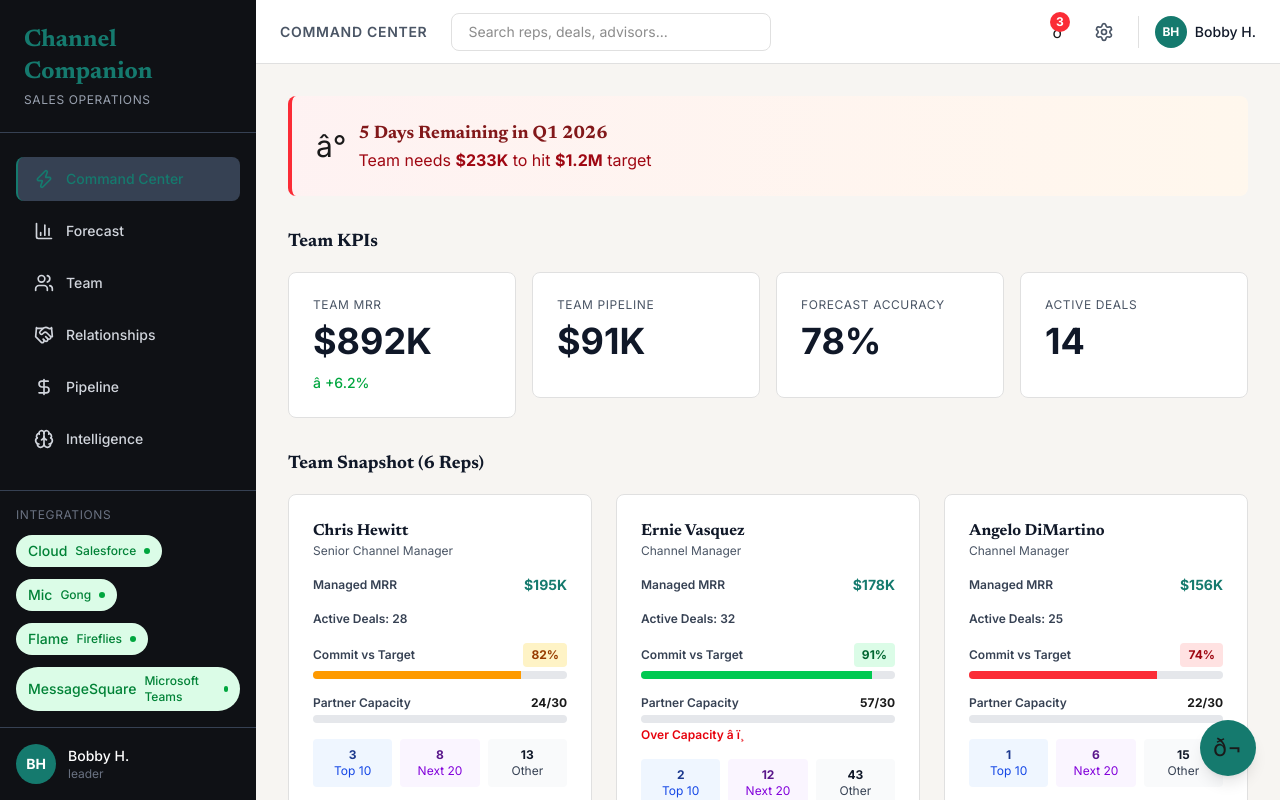
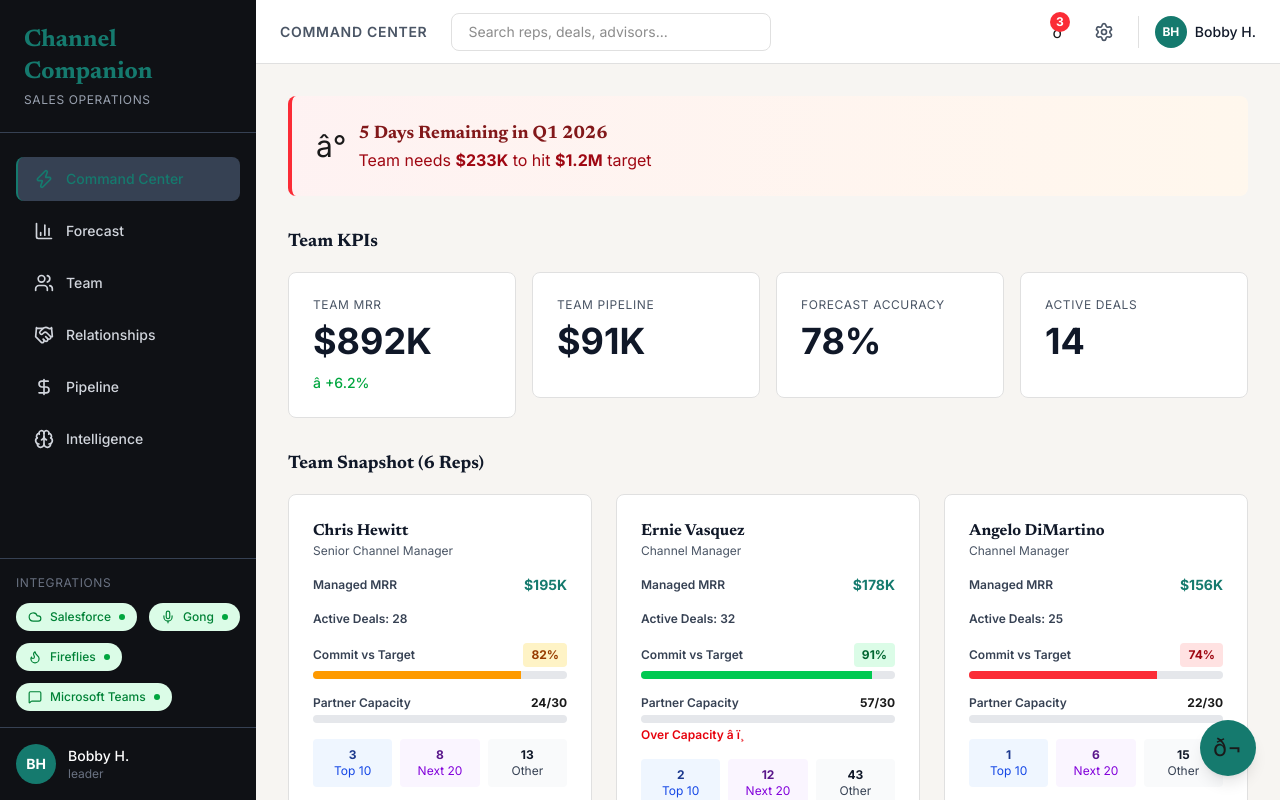
Before and after one commit to owen190/Channel-Manager-experience, a Next.js app: page /leader in a window 1280 px wide. Built offline with nearby package versions, Linux system fonts and the light colour scheme.

Commit message:
Refactor IntegrationBadges to use ICON_MAP for icons

```diff
--- a/components/shared/IntegrationBadges.tsx
+++ b/components/shared/IntegrationBadges.tsx
@@ -1,6 +1,17 @@
 'use client';
 
 import { INTEGRATIONS } from '@/lib/constants';
+import { Cloud, Mic, Flame, MessageSquare, Hash, Hexagon } from 'lucide-react';
+import { type LucideIcon } from 'lucide-react';
+
+const ICON_MAP: Record<string, LucideIcon> = {
+  Cloud,
+  Mic,
+  Flame,
+  MessageSquare,
+  Hash,
+  Hexagon,
+};
 
 interface IntegrationBadgesProps {
   showAll?: boolean;
@@ -11,7 +22,9 @@ export function IntegrationBadges({ showAll = false }: IntegrationBadgesProps) {
 
   return (
     <div className="flex gap-3 flex-wrap">
-      {displayIntegrations.map((integration) => (
+      {displayIntegrations.map((integration) => {
+        const IconComponent = ICON_MAP[integration.icon];
+        return (
           <div
             key={integration.name}
             className={`flex items-center gap-2 px-3 py-1.5 rounded-full text-xs font-medium ${
@@ -20,13 +33,18 @@ export function IntegrationBadges({ showAll = false }: IntegrationBadgesProps) {
                 : 'bg-gray-100 text-gray-600'
             }`}
           >
-          <span className="text-sm">{integration.icon}</span>
+            {IconComponent ? (
+              <IconComponent className="w-3.5 h-3.5" />
+            ) : (
+              <span className="w-3.5 h-3.5" />
+            )}
             <span className="hidden sm:inline">{integration.name}</span>
             {integration.status === 'connected' && (
               <span className="w-1.5 h-1.5 bg-green-600 rounded-full" />
             )}
           </div>
-      ))}
+        );
+      })}
     </div>
   );
 }
```
Lines whose indentation alone changed are shown as unchanged.
